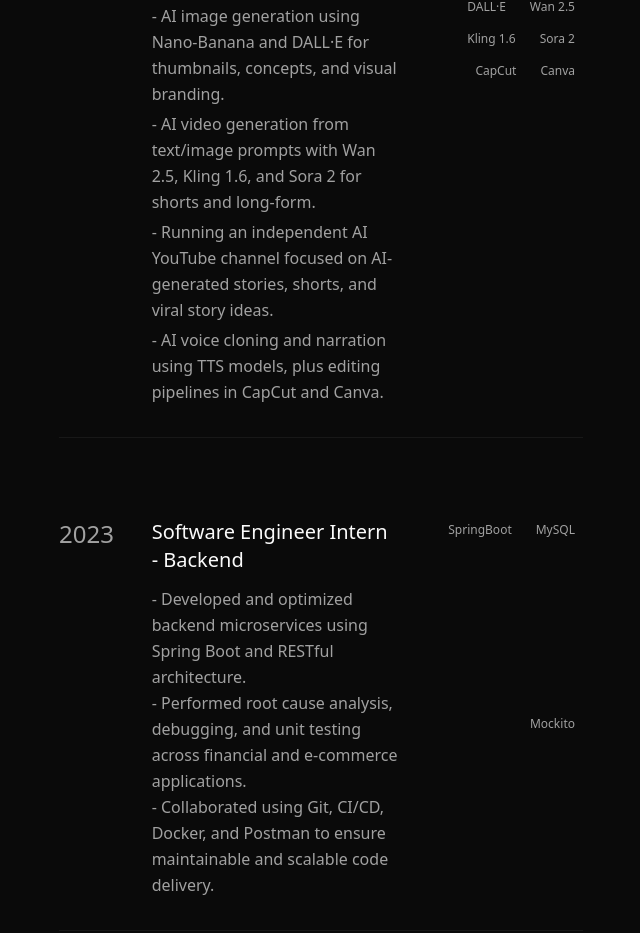
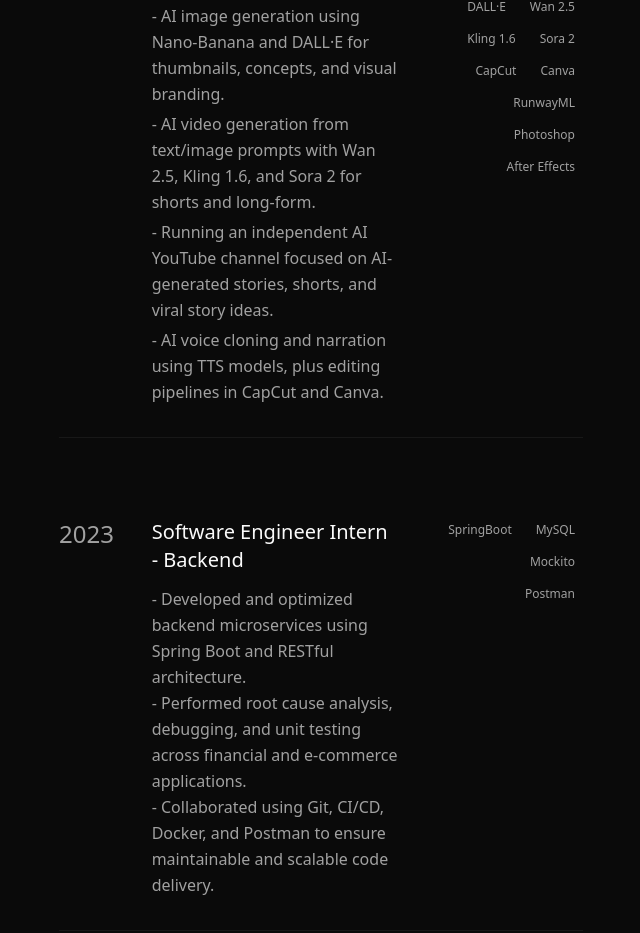
Before and after one commit to Justy-11/Jathursh, a Next.js app: page / in a window 1280 px wide. Shown: the part 2299-3232 px from the top of the page, without its empty margins (329-969 px from the left). Built offline with nearby package versions, Linux system fonts and the light colour scheme.

Commit message:
update info

```diff
--- a/app/page.tsx
+++ b/app/page.tsx
@@ -373,7 +373,7 @@ export default function Home() {
                     ))}
                   </div>
                   <div className="flex flex-wrap gap-2 lg:justify-end">
-                    {["Kling 1.6", "Sora 2", "CapCut", "Canva"].map((tool) => (
+                    {["Kling 1.6", "Sora 2", "CapCut", "Canva", "RunwayML", "Photoshop","After Effects"].map((tool) => (
                       <span
                         key={tool}
                         className="px-2 py-1 text-xs text-muted-foreground rounded group-hover:border-muted-foreground/50 transition-colors duration-500"
@@ -413,7 +413,8 @@ export default function Home() {
                   </p>
                 </div>
 
-                <div className="lg:col-span-4 flex flex-wrap gap-2 lg:justify-end mt-2 lg:mt-0">
+                <div className="lg:col-span-4 mt-2 lg:mt-0 space-y-2">
+                  <div className="flex flex-wrap gap-2 lg:justify-end">
                     {["SpringBoot", "MySQL", "Mockito"].map((tech) => (
                       <span
                         key={tech}
@@ -422,6 +423,17 @@ export default function Home() {
                         {tech}
                       </span>
                     ))}
+                  </div>
+                  <div className="flex flex-wrap gap-2 lg:justify-end">
+                    {["Postman"].map((tech) => (
+                      <span
+                        key={tech}
+                        className="px-2 py-1 text-xs text-muted-foreground rounded group-hover:border-muted-foreground/50 transition-colors duration-500"
+                      >
+                        {tech}
+                      </span>
+                    ))}
+                  </div>
                 </div>
               </div>
             </div>
```
Lines whose indentation alone changed are shown as unchanged.
